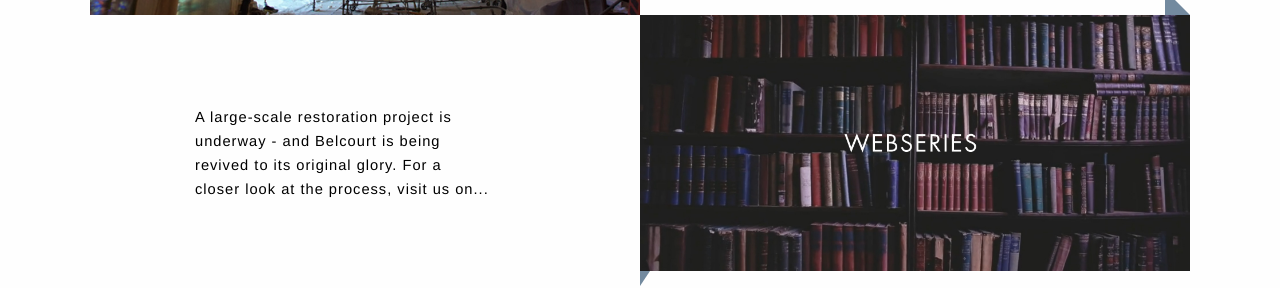
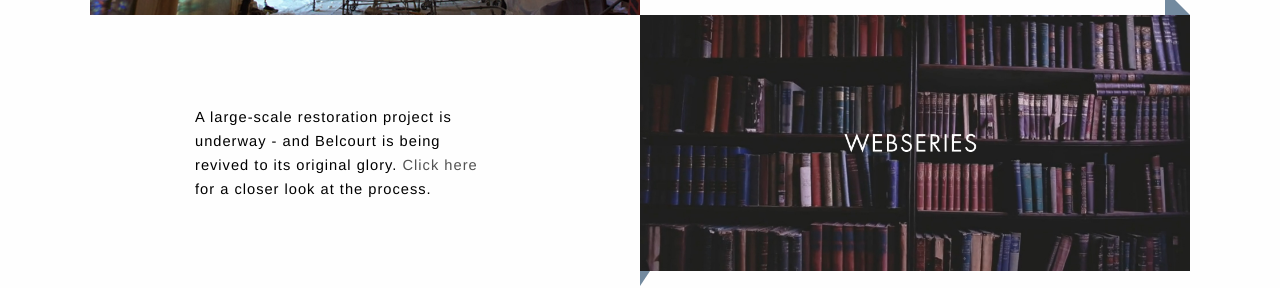
Before and after one commit to Delavie-Media/BM-Site, a plain HTML site: page index.html in a window 1280 px wide. Shown: the part 1225-1513 px from the top of the page. Drawn offline with nearby package versions, Linux system fonts and the light colour scheme.

Commit message:
changing homepage and added link

```diff
--- a/index.html
+++ b/index.html
@@ -85,7 +85,7 @@
     <section class="home-page-row float-left">
       <div class="home-page-cell large-6 medium-12 small-12 float-left home-page-cell-text homepage-video-text">
         <p>A large-scale restoration project is underway - and Belcourt is being
-          revived to its original glory. For a closer look at the process, visit us on...</p>
+          revived to its original glory. <a href="webseries.html" style="color: #525252; text-decoration:none">Click here</a> for a closer look at the process.</p>
       </div>
       <div class="home-page-cell large-6 medium-12 small-12 float-left homepage-video-image">
         <a href="webseries.html"><img src="./images/belcourtofnewportwebseries.jpg"></a>
```
